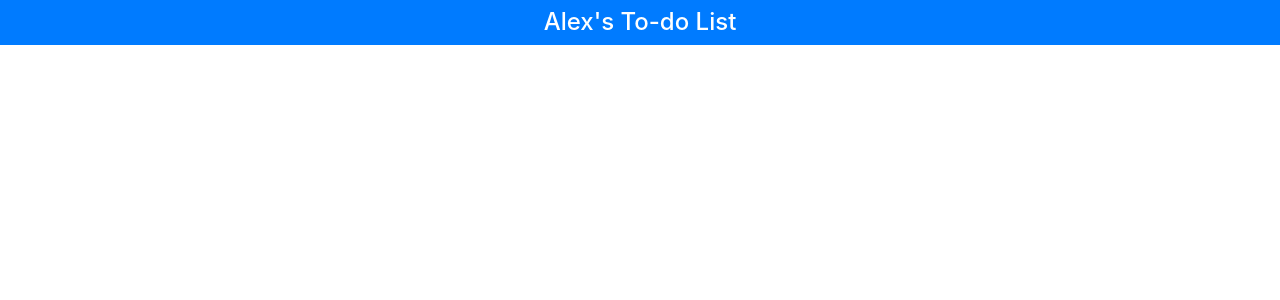
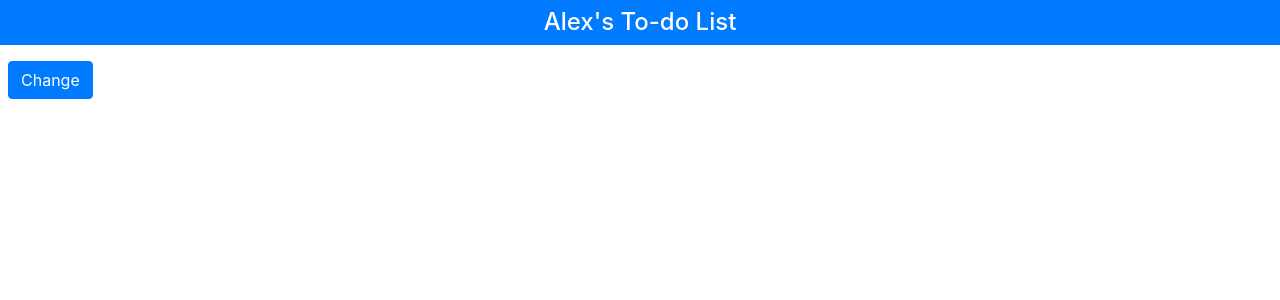
Before and after one commit to alexandregressier/todo-app-react, a React (Create React App) app: page / in a window 1280 px wide. Shown: the top 300 px of the page. Built offline with nearby package versions, Linux system fonts and the light colour scheme.

Commit message:
Showcase the use of state with a button

```diff
--- a/src/App.tsx
+++ b/src/App.tsx
@@ -13,9 +13,14 @@ class App extends Component<{}, AppState> {
         }
     }
 
+    changeStateData = () => {
+        this.setState({ username: this.state.username === "Alex" ? "Johnny" : "Alex"})
+    }
+
     render = () => (
         <div>
-            <h4 className="bg-primary text-white text-center p-2">{this.state.username}'s To-do List</h4>
+            <h4 className="bg-primary text-white text-center p-2">{ this.state.username }'s To-do List</h4>
+            <button className="btn btn-primary m-2" onClick={ this.changeStateData }>Change</button>
         </div>
     )
 }
```
